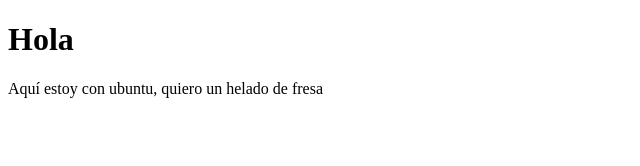
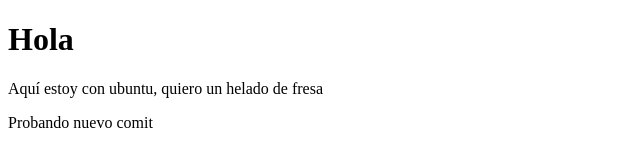
Before and after one commit to StelinUwU/proyectoCursoPrework, a plain HTML site: page index.html in a window 1280 px wide. Shown: the whole page, without its empty margins (0-640 px from the left). Drawn offline with Linux system fonts and the light colour scheme.

Commit message:
Otro commit

```diff
--- a/index.html
+++ b/index.html
@@ -8,5 +8,6 @@
 <body>
   <h1>Hola</h1>
   <p>Aquí estoy con ubuntu, quiero un helado de fresa</p>
+  <p>Probando nuevo comit</p>
 </body>
 </html>
```
